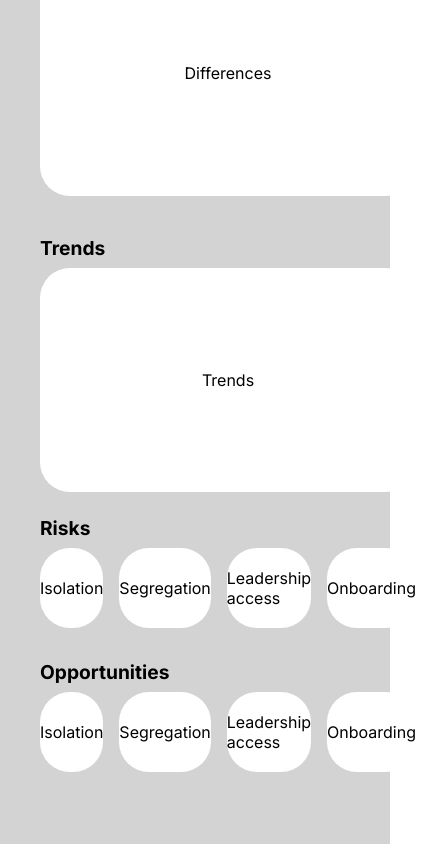
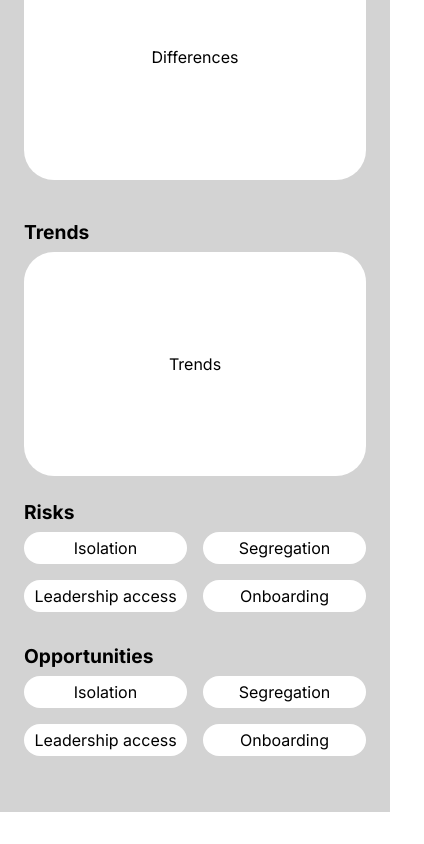
Before and after one commit to JTKsson/jolint-dashboard, a Next.js app: page / in a window 390 px wide. Shown: the part 996-1840 px from the top of the page, 424 px wide, since content can reach past the window. After the commit the page ends 1808 px from the top, so only its background shows below. Built offline with nearby package versions, Linux system fonts and the light colour scheme.

Commit message:
Update media query to work on mobile/smaller screens

```diff
--- a/src/app/components/Frame/frame.module.css
+++ b/src/app/components/Frame/frame.module.css
@@ -66,19 +66,24 @@
 }
 
 @media (max-width: 768px) {
-  .gridContainer,
-  .rowOne,
-  .rowTwo,
-  .rowThree,
-  .rightColumn {
+  .gridContainer {
     display: grid;
-    grid-template-columns: repeat(1, 10fr);
+    grid-template-rows: 1fr 1fr 1fr;
+    padding: 1rem;
   }
 
   .rowOne,
   .rowTwo,
   .rowThree,
   .rightColumn {
-    margin: 1rem 0;
+    display: grid;
+    grid-template-columns: 1fr;
+    margin: 1rem 0; /* gap between rows */
+  }
+
+  .rightColumnTop,
+  .rightColumnBottom {
+    display: grid;
+    grid-template-columns: repeat(2, 1fr);
   }
 }
```
